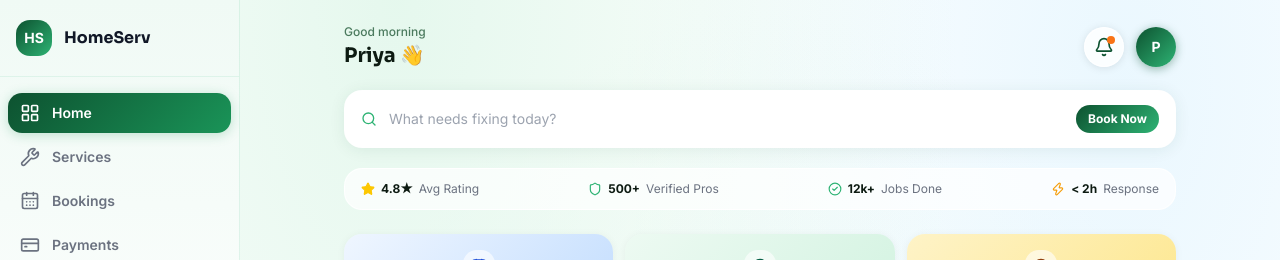
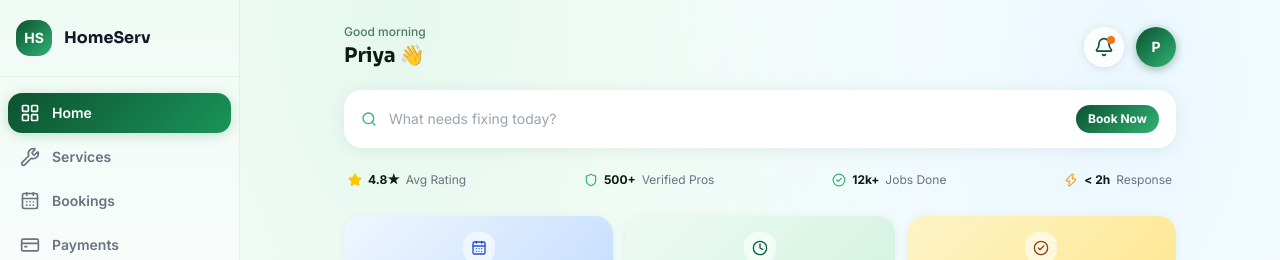
Before and after one commit to Ajkothapalli/home-services-app, a Next.js app in the folder homeserv-web/: page /customer/dashboard in a window 1280 px wide. Shown: the top 260 px of the page. Built offline with nearby package versions, Linux system fonts and the light colour scheme.

Commit message:
chore: flush latest updates

```diff
--- a/homeserv-web/app/customer/dashboard/page.tsx
+++ b/homeserv-web/app/customer/dashboard/page.tsx
@@ -117,8 +117,7 @@ export default function CustomerDashboard() {
       {/* ── Trust strip ── */}
       <div className="px-5 sm:px-8 mb-6">
         <div
-          className="flex items-center justify-between gap-3 px-4 py-3 rounded-2xl overflow-x-auto"
-          style={{ backgroundColor: "rgba(255,255,255,0.7)", border: "1px solid rgba(255,255,255,0.9)" }}
+          className="flex items-center justify-between gap-3 px-1 py-1 overflow-x-auto"
         >
           {[
             { icon: <Star className="w-3.5 h-3.5 fill-yellow-400 text-yellow-400" />, value: "4.8★", label: "Avg Rating" },
```
